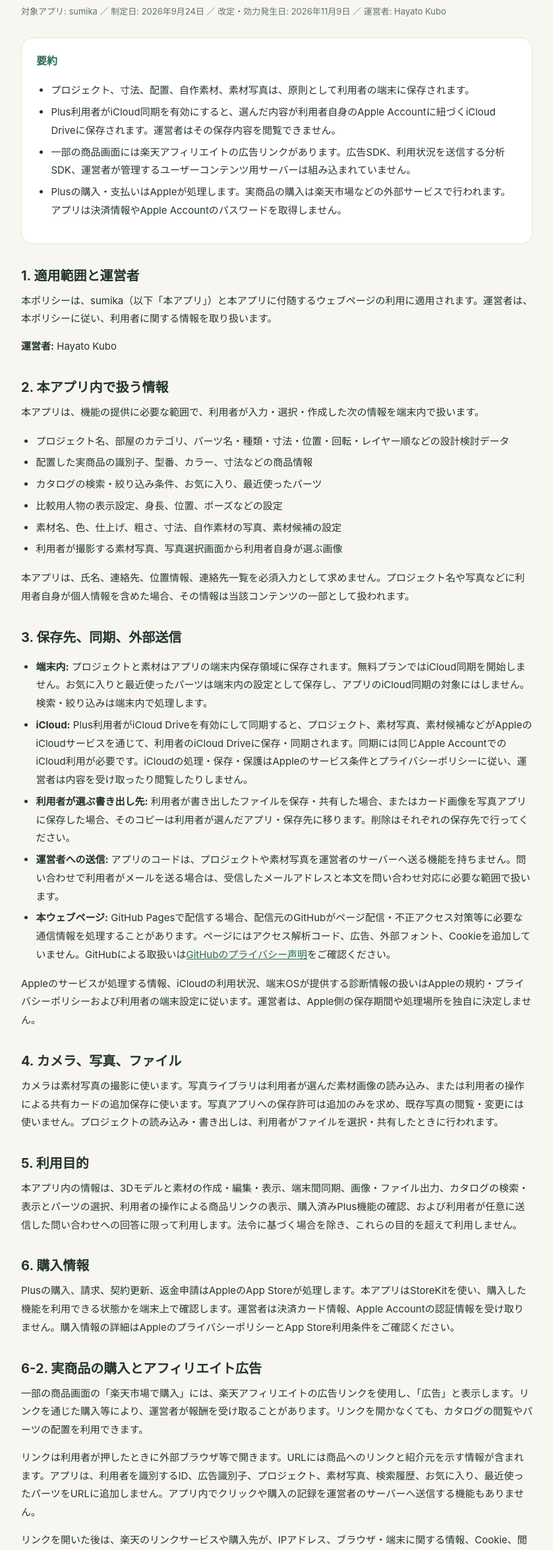
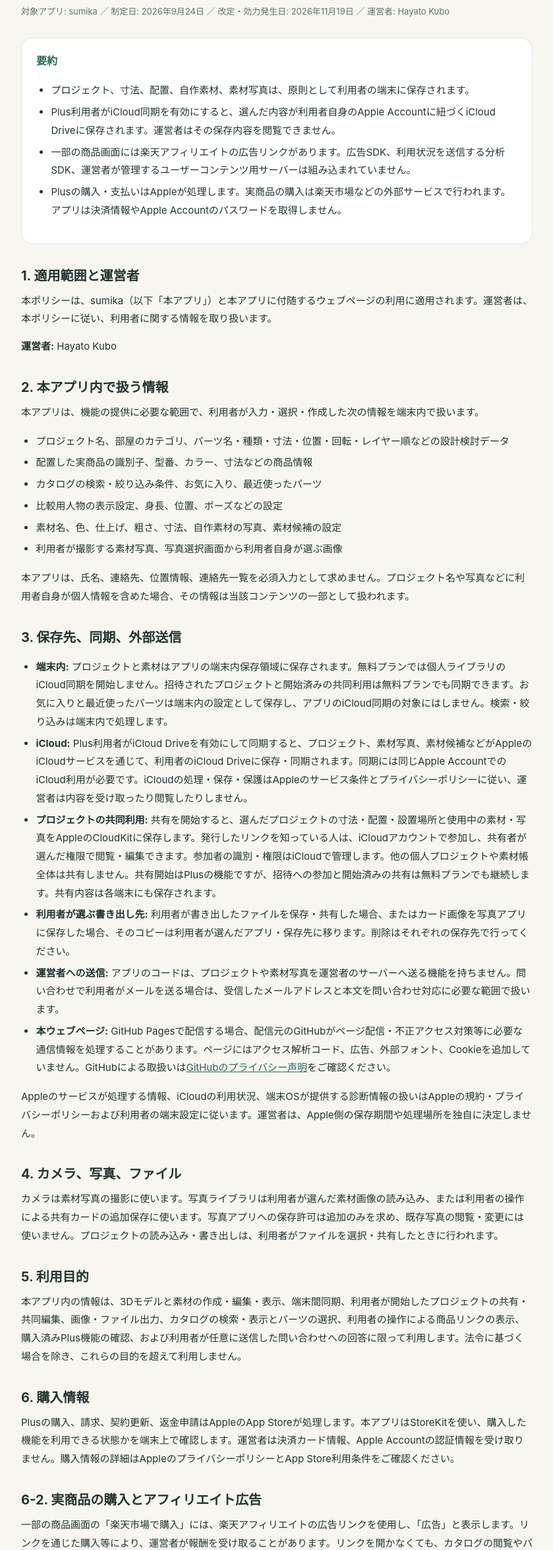
Before and after one commit to saio-o/sumika-legal, a plain HTML site: page privacy.html in a window 1280 px wide. Shown: the part 158-2507 px from the top of the page at 66% size, without its empty margins (220-1059 px from the left). Drawn offline with Linux system fonts and the light colour scheme.

Commit message:
sumika v1.9のプロジェクト共有に関するプライバシーポリシー更新

```diff
--- a/privacy.html
+++ b/privacy.html
@@ -18,7 +18,7 @@
   <main>
     <nav aria-label="ページ"><a href="index.html">sumika</a><a href="support.html">サポート</a><a href="terms.html">利用条件</a><a href="transactions.html">有料プラン</a></nav>
     <h1>プライバシーポリシー</h1>
-    <p class="date">対象アプリ: sumika ／ 制定日: 2026年9月24日 ／ 改定・効力発生日: 2026年11月9日 ／ 運営者: Hayato Kubo</p>
+    <p class="date">対象アプリ: sumika ／ 制定日: 2026年9月24日 ／ 改定・効力発生日: 2026年11月19日 ／ 運営者: Hayato Kubo</p>
     <div class="summary"><strong>要約</strong><ul>
       <li>プロジェクト、寸法、配置、自作素材、素材写真は、原則として利用者の端末に保存されます。</li>
       <li>Plus利用者がiCloud同期を有効にすると、選んだ内容が利用者自身のApple Accountに紐づくiCloud Driveに保存されます。運営者はその保存内容を閲覧できません。</li>
@@ -44,8 +44,9 @@
 
     <h2>3. 保存先、同期、外部送信</h2>
     <ul>
-      <li><strong>端末内:</strong> プロジェクトと素材はアプリの端末内保存領域に保存されます。無料プランではiCloud同期を開始しません。お気に入りと最近使ったパーツは端末内の設定として保存し、アプリのiCloud同期の対象にはしません。検索・絞り込みは端末内で処理します。</li>
+      <li><strong>端末内:</strong> プロジェクトと素材はアプリの端末内保存領域に保存されます。無料プランでは個人ライブラリのiCloud同期を開始しません。招待されたプロジェクトと開始済みの共同利用は無料プランでも同期できます。お気に入りと最近使ったパーツは端末内の設定として保存し、アプリのiCloud同期の対象にはしません。検索・絞り込みは端末内で処理します。</li>
       <li><strong>iCloud:</strong> Plus利用者がiCloud Driveを有効にして同期すると、プロジェクト、素材写真、素材候補などがAppleのiCloudサービスを通じて、利用者のiCloud Driveに保存・同期されます。同期には同じApple AccountでのiCloud利用が必要です。iCloudの処理・保存・保護はAppleのサービス条件とプライバシーポリシーに従い、運営者は内容を受け取ったり閲覧したりしません。</li>
+      <li><strong>プロジェクトの共同利用:</strong> 共有を開始すると、選んだプロジェクトの寸法・配置・設置場所と使用中の素材・写真をAppleのCloudKitに保存します。発行したリンクを知っている人は、iCloudアカウントで参加し、共有者が選んだ権限で閲覧・編集できます。参加者の識別・権限はiCloudで管理します。他の個人プロジェクトや素材帳全体は共有しません。共有開始はPlusの機能ですが、招待への参加と開始済みの共有は無料プランでも継続します。共有内容は各端末にも保存されます。</li>
       <li><strong>利用者が選ぶ書き出し先:</strong> 利用者が書き出したファイルを保存・共有した場合、またはカード画像を写真アプリに保存した場合、そのコピーは利用者が選んだアプリ・保存先に移ります。削除はそれぞれの保存先で行ってください。</li>
       <li><strong>運営者への送信:</strong> アプリのコードは、プロジェクトや素材写真を運営者のサーバーへ送る機能を持ちません。問い合わせで利用者がメールを送る場合は、受信したメールアドレスと本文を問い合わせ対応に必要な範囲で扱います。</li>
       <li><strong>本ウェブページ:</strong> GitHub Pagesで配信する場合、配信元のGitHubがページ配信・不正アクセス対策等に必要な通信情報を処理することがあります。ページにはアクセス解析コード、広告、外部フォント、Cookieを追加していません。GitHubによる取扱いは<a href="https://docs.github.com/site-policy/privacy-policies/github-privacy-statement">GitHubのプライバシー声明</a>をご確認ください。</li>
@@ -56,7 +57,7 @@
     <p>カメラは素材写真の撮影に使います。写真ライブラリは利用者が選んだ素材画像の読み込み、または利用者の操作による共有カードの追加保存に使います。写真アプリへの保存許可は追加のみを求め、既存写真の閲覧・変更には使いません。プロジェクトの読み込み・書き出しは、利用者がファイルを選択・共有したときに行われます。</p>
 
     <h2>5. 利用目的</h2>
-    <p>本アプリ内の情報は、3Dモデルと素材の作成・編集・表示、端末間同期、画像・ファイル出力、カタログの検索・表示とパーツの選択、利用者の操作による商品リンクの表示、購入済みPlus機能の確認、および利用者が任意に送信した問い合わせへの回答に限って利用します。法令に基づく場合を除き、これらの目的を超えて利用しません。</p>
+    <p>本アプリ内の情報は、3Dモデルと素材の作成・編集・表示、端末間同期、利用者が開始したプロジェクトの共有・共同編集、画像・ファイル出力、カタログの検索・表示とパーツの選択、利用者の操作による商品リンクの表示、購入済みPlus機能の確認、および利用者が任意に送信した問い合わせへの回答に限って利用します。法令に基づく場合を除き、これらの目的を超えて利用しません。</p>
 
     <h2>6. 購入情報</h2>
     <p>Plusの購入、請求、契約更新、返金申請はAppleのApp Storeが処理します。本アプリはStoreKitを使い、購入した機能を利用できる状態かを端末上で確認します。運営者は決済カード情報、Apple Accountの認証情報を受け取りません。購入情報の詳細はAppleのプライバシーポリシーとApp Store利用条件をご確認ください。</p>
@@ -74,13 +75,14 @@
     <ul>
       <li>プロジェクトと素材は、本アプリ内で削除できます。お気に入りは解除でき、最近使ったパーツは最大20件を保存し、新しい利用に応じて古い項目を置き換えます。これらの端末内設定はアプリを削除すると削除されます。アプリの取り除き（オフロード）では保持されます。保存データが含まれるバックアップから復元される場合があります。</li>
       <li>Plusの同期中に本アプリからプロジェクトを削除した場合、同期が完了した端末に削除が反映されます。オフライン端末への反映には、その端末が再び同期するまで時間がかかり、同期前の端末にはローカルコピーが残ることがあります。</li>
-      <li>Plus終了後は同期が停止します。すでにiCloudに保存された情報は、アプリを端末から削除しただけではiCloudから削除されない場合があります。再加入中にアプリからプロジェクトを削除するか、Appleが案内するiCloudデータ管理方法をご利用ください。</li>
+      <li>Plus終了後は個人ライブラリの同期が停止しますが、開始済みの共同利用は継続します。すでにiCloudに保存された情報は、アプリを端末から削除しただけではiCloudから削除されない場合があります。個人の同期データは再加入中にアプリからプロジェクトを削除するか、Appleが案内するiCloudデータ管理方法をご利用ください。</li>
       <li>写真アプリへ保存した画像、書き出したファイル、他のアプリや共有先に渡ったコピーは、元プロジェクトを削除しても自動では消えません。</li>
       <li>お問い合わせメールと返信記録は、問い合わせ対応とその後の確認に必要な期間保持し、不要になった後は法令上保存が必要な場合を除き削除します。メールサービス上のバックアップ等の消去時期は提供者の仕様に従います。</li>
       <li>運営者はプロジェクトのサーバーコピーを保有しないため、消失したデータの復旧、運営者によるiCloud上の個別削除は行えません。大切なプロジェクトは利用者自身で書き出し、別途保管してください。</li>
     </ul>
 
     <h2>9. 安全管理と利用者の責任</h2>
+    <p>共同利用では、共有者が共有を終了でき、参加者は退出できます。終了後は共有先への更新を停止し、未送信の変更と保存済みの内容は端末に保管します。共有終了は所有者のiCloud保存データや書き出し済みのコピーを削除する操作ではありません。オフラインの端末は、接続して権限変更を確認するまで以前の内容を保持する場合があります。</p>
     <p>アプリ内データは端末とAppleのiCloudサービスに保存され、運営者が管理するデータベースには保存されません。端末のパスコード、Apple Account、iCloudの共有設定を適切に管理してください。共有Apple Accountや共有端末の利用者は、同期データを閲覧できる場合があります。ネットワーク・端末・Appleのサービスの状況により、同期遅延、競合コピー、利用不能またはデータ損失が発生する可能性があります。</p>
 
     <h2>10. 未成年者</h2>
@@ -93,7 +95,7 @@
     <p>お問い合わせ窓口: <a href="mailto:flickCounter@gmail.com">flickCounter@gmail.com</a></p>
     <p>アプリ内に保存されたデータの確認・変更・削除は、原則として本アプリ内で利用者ご自身が行ってください。運営者が保有するお問い合わせ記録について開示、訂正、利用停止等を希望される場合は、上記窓口へご連絡ください。本人確認をお願いする場合があり、法令上の要件に従って対応します。申請者以外の情報保護、過大な請求への対応その他法令上認められる制限が適用される場合があります。</p>
 
-    <footer>制定日: 2026年9月24日<br>改定・効力発生日: 2026年11月9日（v1.8の商品カタログ・外部購入リンクに対応）<br>運営者: Hayato Kubo<br><a href="index.html">sumika サポート</a></footer>
+    <footer>制定日: 2026年9月24日<br>改定・効力発生日: 2026年11月19日（v1.9のプロジェクト共同利用に対応）<br>運営者: Hayato Kubo<br><a href="index.html">sumika サポート</a></footer>
   </main>
 </body>
 </html>
```
